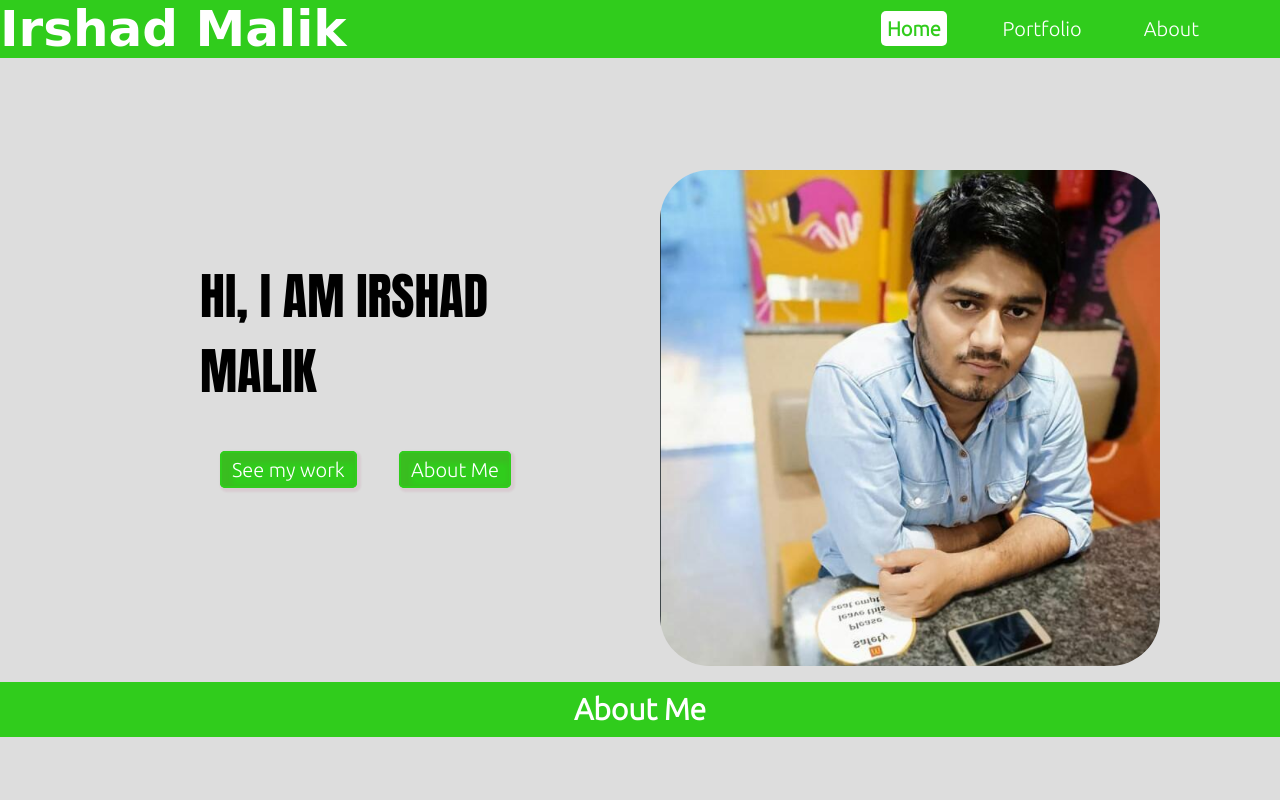
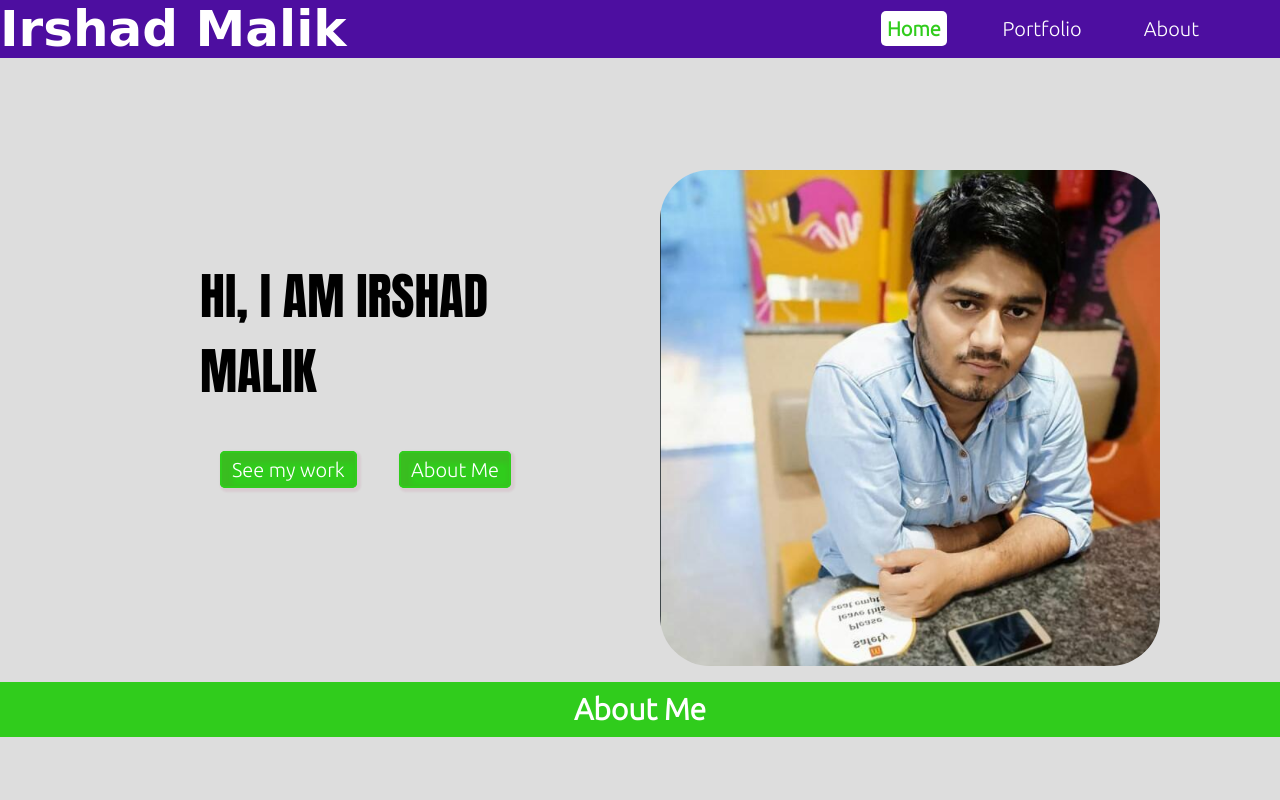
Before and after one commit to Irshad7078/Final-project-web, a plain HTML site: page index.html in a window 1280 px wide. Shown: the top 800 px of the page. Drawn offline with Linux system fonts and the light colour scheme; a web font is replaced by a local one.

Commit message:
Update style.css

```diff
--- a/style.css
+++ b/style.css
@@ -17,7 +17,7 @@ body{
  /* Header */
  header, footer{
     display: flex;
-    background-color: #30cc1c;
+    background-color: #4d0ea0;
     align-items: center;
 }
 .myname{
```
